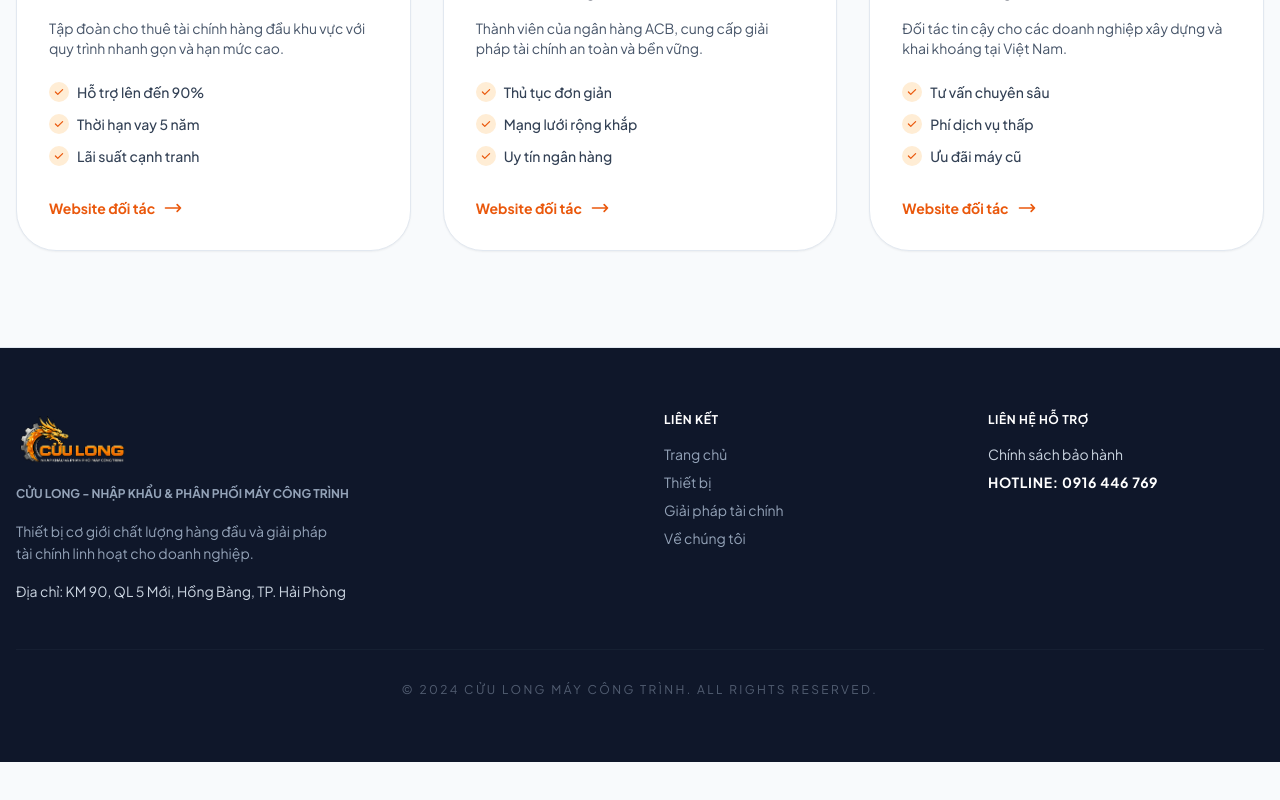
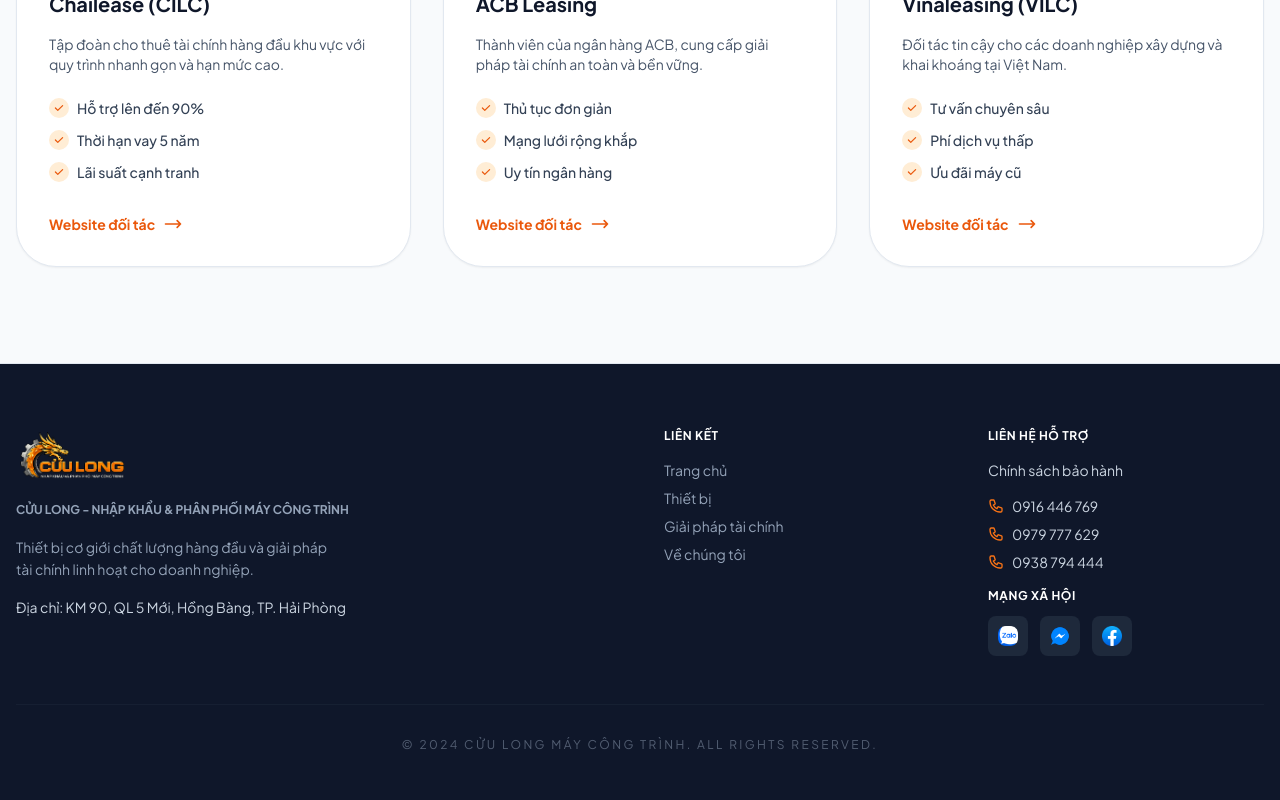
Before and after one commit to luongminh2410dev/CuuLong_Shop, a Next.js app: page / in a window 1280 px wide. Shown: the part 2872-3672 px from the top of the page. Before the commit the page ends 3634 px from the top, so only its background shows below. Built offline with nearby package versions, Linux system fonts and the light colour scheme; no server answers.

Commit message:
update UI footer

```diff
--- a/components/EquipmentPage.tsx
+++ b/components/EquipmentPage.tsx
@@ -84,7 +84,7 @@
         </div>
       </div>
       <div className="p-5 lg:p-6 flex-grow flex flex-col">
-        <h3 className="text-base lg:text-lg font-bold text-slate-900 mb-2 leading-snug h-12 overflow-hidden line-clamp-2">{item.name}</h3>
+        <h3 className="text-base lg:text-lg font-bold text-slate-900 mb-2 leading-tight min-h-[3rem] line-clamp-2">{item.name}</h3>
         <div className="grid grid-cols-2 gap-2 mb-4 text-[10px] lg:text-xs text-slate-500">
           <div className="bg-slate-50 p-2 rounded-xl text-center">
             <span className="block font-semibold text-slate-800">{item.specs.weight}</span>
--- a/components/HomePage.tsx
+++ b/components/HomePage.tsx
@@ -7,7 +7,9 @@
 import { EQUIPMENT_DATA, LEASING_PARTNERS } from '@/constants';
 import { BRAND_NAME, HOTLINE, ADDRESS, LOGO_URL, CATEGORIES } from '@/lib/constants';
 import { formatPrice, getProductImage, handleImageError } from '@/lib/utils';
+import { ZALO_URL, FACEBOOK_URL, MESSENGER_URL, PHONE_NUMBERS } from '@/lib/constants';
 import Navigation from './Navigation';
+import Image from 'next/image';
 
 export default function HomePage() {
   const router = useRouter();
@@ -86,7 +88,7 @@
         </div>
       </div>
       <div className="p-5 lg:p-6 flex-grow flex flex-col">
-        <h3 className="text-base lg:text-lg font-bold text-slate-900 mb-2 leading-snug h-12 overflow-hidden line-clamp-2">{item.name}</h3>
+        <h3 className="text-base lg:text-lg font-bold text-slate-900 mb-2 leading-tight min-h-[3rem] line-clamp-2">{item.name}</h3>
         <div className="grid grid-cols-2 gap-2 mb-4 text-[10px] lg:text-xs text-slate-500">
           <div className="bg-slate-50 p-2 rounded-xl text-center">
             <span className="block font-semibold text-slate-800">{item.specs.weight}</span>
@@ -339,10 +341,77 @@
           </div>
           <div>
             <h4 className="text-white font-bold mb-4 uppercase tracking-wider text-xs">Liên hệ hỗ trợ</h4>
-            <ul className="space-y-2">
+            <ul className="space-y-2 mb-4">
               <li><a href="#" className="hover:text-orange-500 transition-colors text-slate-300">Chính sách bảo hành</a></li>
-              <li><a href={`tel:${HOTLINE.replace(/\s/g, '')}`} className="hover:text-orange-500 transition-colors font-bold text-white uppercase tracking-wider">Hotline: {HOTLINE}</a></li>
             </ul>
+            <ul className="space-y-2 mb-4">
+              {PHONE_NUMBERS.map((phone, index) => {
+                const formattedPhone = phone.replace(/(\d{4})(\d{3})(\d{3})/, '$1 $2 $3');
+                return (
+                  <li key={index}>
+                    <a
+                      href={`tel:${phone}`}
+                      className="flex items-center gap-2 text-slate-300 hover:text-orange-500 transition-colors text-sm group"
+                    >
+                      <svg className="w-4 h-4 text-orange-500 shrink-0" fill="none" stroke="currentColor" viewBox="0 0 24 24">
+                        <path strokeLinecap="round" strokeLinejoin="round" strokeWidth="2" d="M3 5a2 2 0 012-2h3.28a1 1 0 01.948.684l1.498 4.493a1 1 0 01-.502 1.21l-2.257 1.13a11.042 11.042 0 005.516 5.516l1.13-2.257a1 1 0 011.21-.502l4.493 1.498a1 1 0 01.684.949V19a2 2 0 01-2 2h-1C9.716 21 3 14.284 3 6V5z" />
+                      </svg>
+                      <span>{formattedPhone}</span>
+                    </a>
+                  </li>
+                );
+              })}
+            </ul>
+            <div className="mt-4">
+              <h5 className="text-white font-bold mb-3 uppercase tracking-wider text-xs">Mạng xã hội</h5>
+              <div className="flex gap-3">
+                <a
+                  href={ZALO_URL}
+                  target="_blank"
+                  rel="noopener noreferrer"
+                  className="w-10 h-10 bg-slate-800 hover:bg-[#0068FF] rounded-lg flex items-center justify-center transition-colors"
+                  aria-label="Zalo"
+                >
+                  <Image
+                    src="/images/zalo.png"
+                    alt="Zalo"
+                    width={20}
+                    height={20}
+                    className="w-5 h-5 object-contain"
+                  />
+                </a>
+                <a
+                  href={MESSENGER_URL}
+                  target="_blank"
+                  rel="noopener noreferrer"
+                  className="w-10 h-10 bg-slate-800 hover:bg-[#0084FF] rounded-lg flex items-center justify-center transition-colors"
+                  aria-label="Messenger"
+                >
+                  <Image
+                    src="/images/messenger.png"
+                    alt="Messenger"
+                    width={20}
+                    height={20}
+                    className="w-5 h-5 object-contain"
+                  />
+                </a>
+                <a
+                  href={FACEBOOK_URL}
+                  target="_blank"
+                  rel="noopener noreferrer"
+                  className="w-10 h-10 bg-slate-800 hover:bg-[#1877F2] rounded-lg flex items-center justify-center transition-colors"
+                  aria-label="Facebook"
+                >
+                  <Image
+                    src="/images/facebook.png"
+                    alt="Facebook"
+                    width={20}
+                    height={20}
+                    className="w-5 h-5 object-contain"
+                  />
+                </a>
+              </div>
+            </div>
           </div>
         </div>
         <div className="max-w-7xl mx-auto mt-12 pt-8 border-t border-slate-800 text-center text-xs opacity-50 uppercase tracking-[0.2em]">
--- a/components/ProductDetailPage.tsx
+++ b/components/ProductDetailPage.tsx
@@ -389,7 +389,7 @@
                         </div>
                       </div>
                       <div className="p-4 flex flex-col flex-grow">
-                        <h3 className="text-sm font-bold text-slate-900 mb-2 line-clamp-2">
+                        <h3 className="text-sm font-bold text-slate-900 mb-2 leading-tight min-h-[2.5rem] line-clamp-2">
                           {item.name}
                         </h3>
                         <div className="grid grid-cols-2 gap-2 mb-3 text-[10px] text-slate-500">
```
